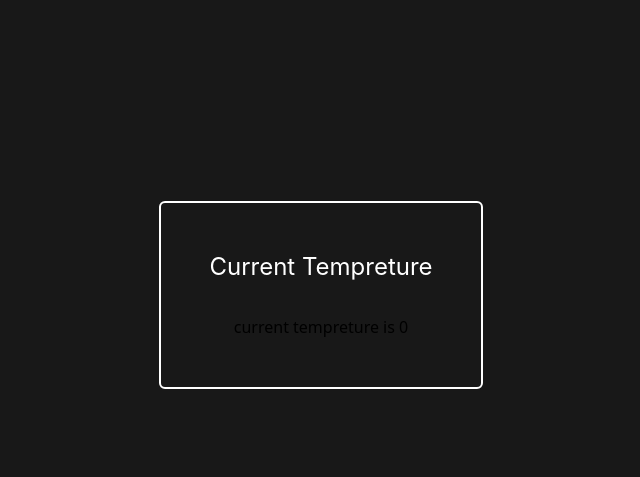
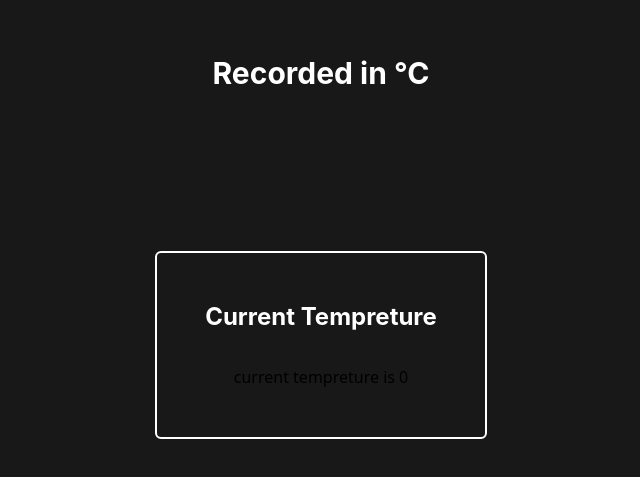
Before and after one commit to Killdroid2342/keylogger, a React (Vite) app: page / in a window 1280 px wide. Shown: the part 105-582 px from the top of the page, without its empty margins (319-959 px from the left). Built offline with nearby package versions, Linux system fonts and the light colour scheme.

Commit message:
added title and styled title

```diff
--- a/src/TempAPI/TempAPI.tsx
+++ b/src/TempAPI/TempAPI.tsx
@@ -2,17 +2,19 @@ import React from 'react';
 
 const TempAPI = () => {
     return (
-        <div className='flex flex-col items-center justify-center my-auto h-screen text-center'>
+        <>
+            <h1 className='text-center text-3xl font-bold text-white mt-40'>Recorded in °C</h1>
+            <div className='flex flex-col items-center justify-center  mt-40 text-center'>
 
+            <div className=' border-2 border-white flex flex-col rounded-md p-12 '>
+            <h2 className='pb-8 text-2xl text-white font-bold'>Current Tempreture</h2>
+            <div>
+                <p className='text-l font-sans'>current tempreture is 0</p>
+            </div>
 
-        <div className=' border-2 border-white flex flex-col rounded-md p-12 '>
-          <h1 className='pb-8 text-2xl text-white'>Current Tempreture</h1>
-        <div>
-            <p className='text-l font-sans'>current tempreture is 0</p>
+            </div>
         </div>
-
-        </div>
-      </div>
+        </>
     );
 };
 
```
